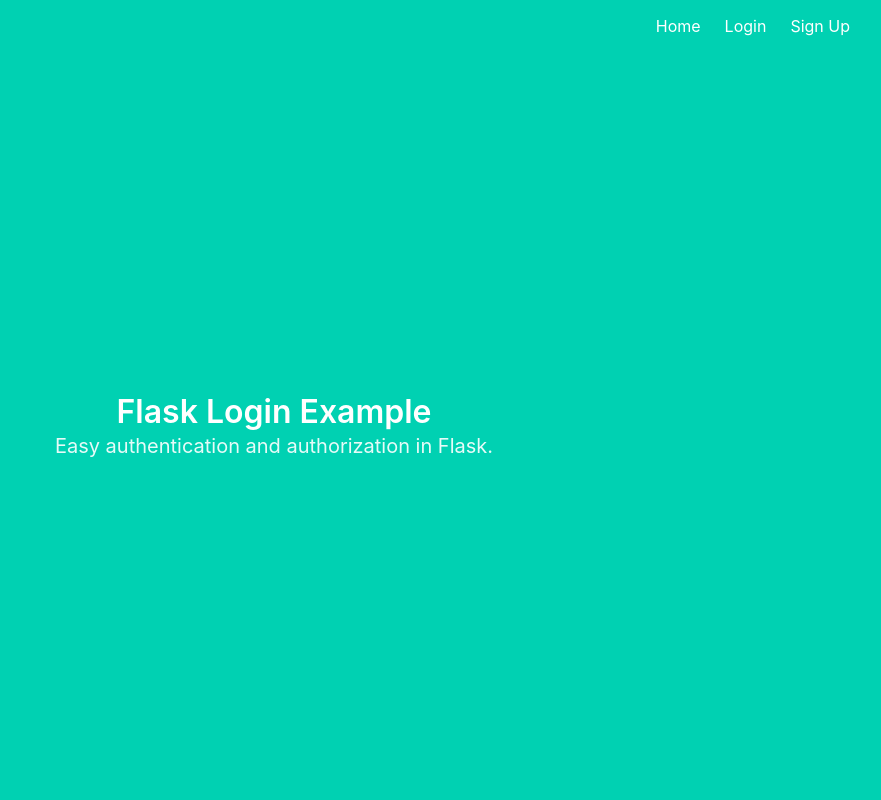
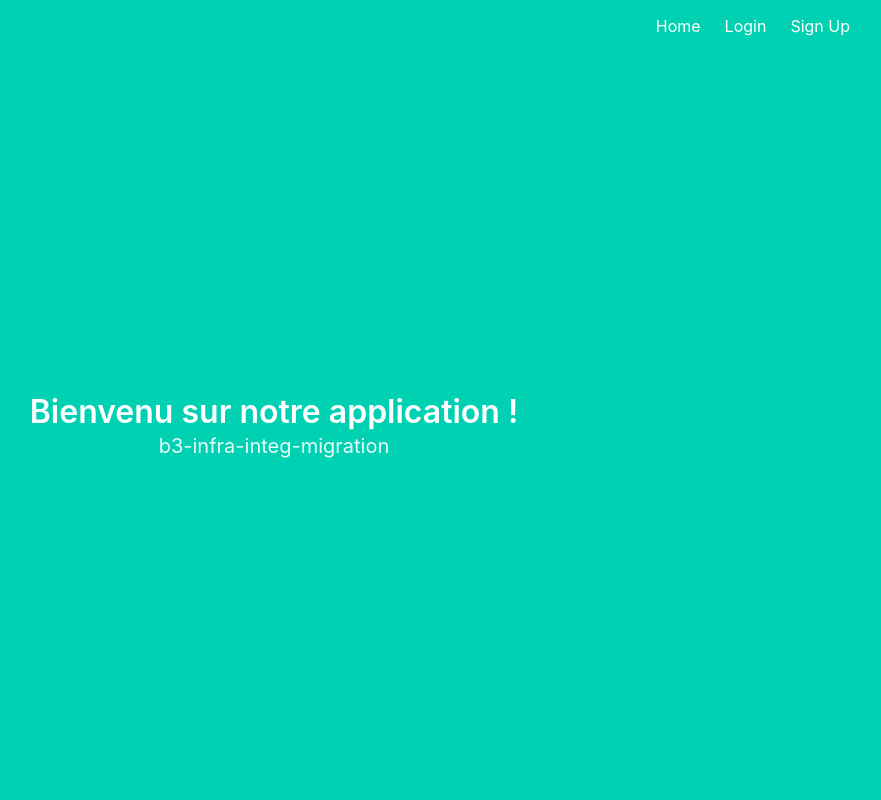
Before and after one commit to omartourijan/b3-infra-integ-migration_Tourijan_De_Marans_Cherif_Benali_Muller, a Flask app: page / in a window 1280 px wide. Shown: the whole page, without its empty margins (366-1247 px from the left). Run offline with Flask 3, Linux system fonts and the light colour scheme.

Commit message:
modification du fichier index.html

```diff
--- a/flask_app/project/templates/index.html
+++ b/flask_app/project/templates/index.html
@@ -2,9 +2,9 @@
 
 {% block content %}
 <h1 class="title">
-  Flask Login Example
+  Bienvenu sur notre application !
 </h1>
 <h2 class="subtitle">
-  Easy authentication and authorization in Flask.
+  b3-infra-integ-migration
 </h2>
 {% endblock %}
```
